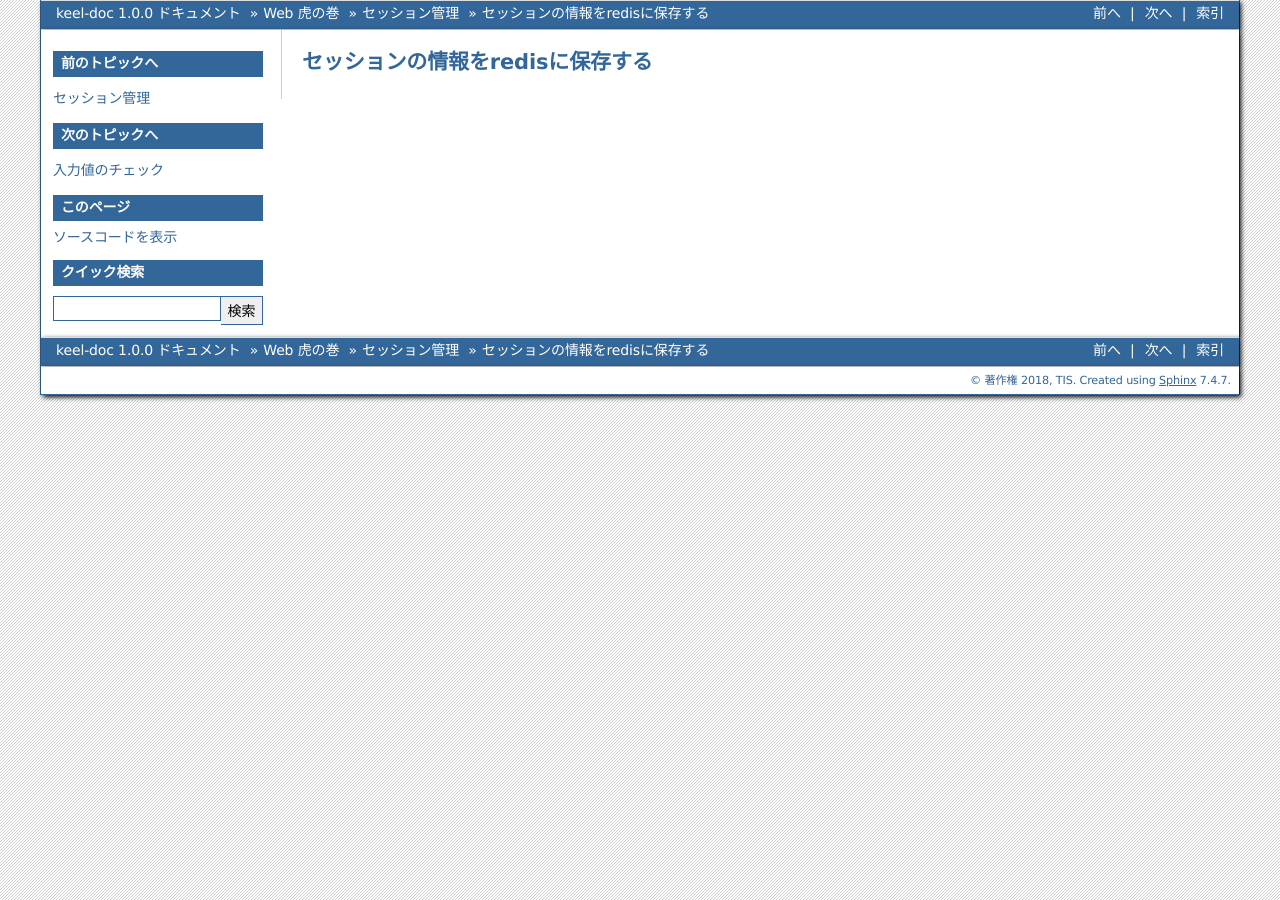
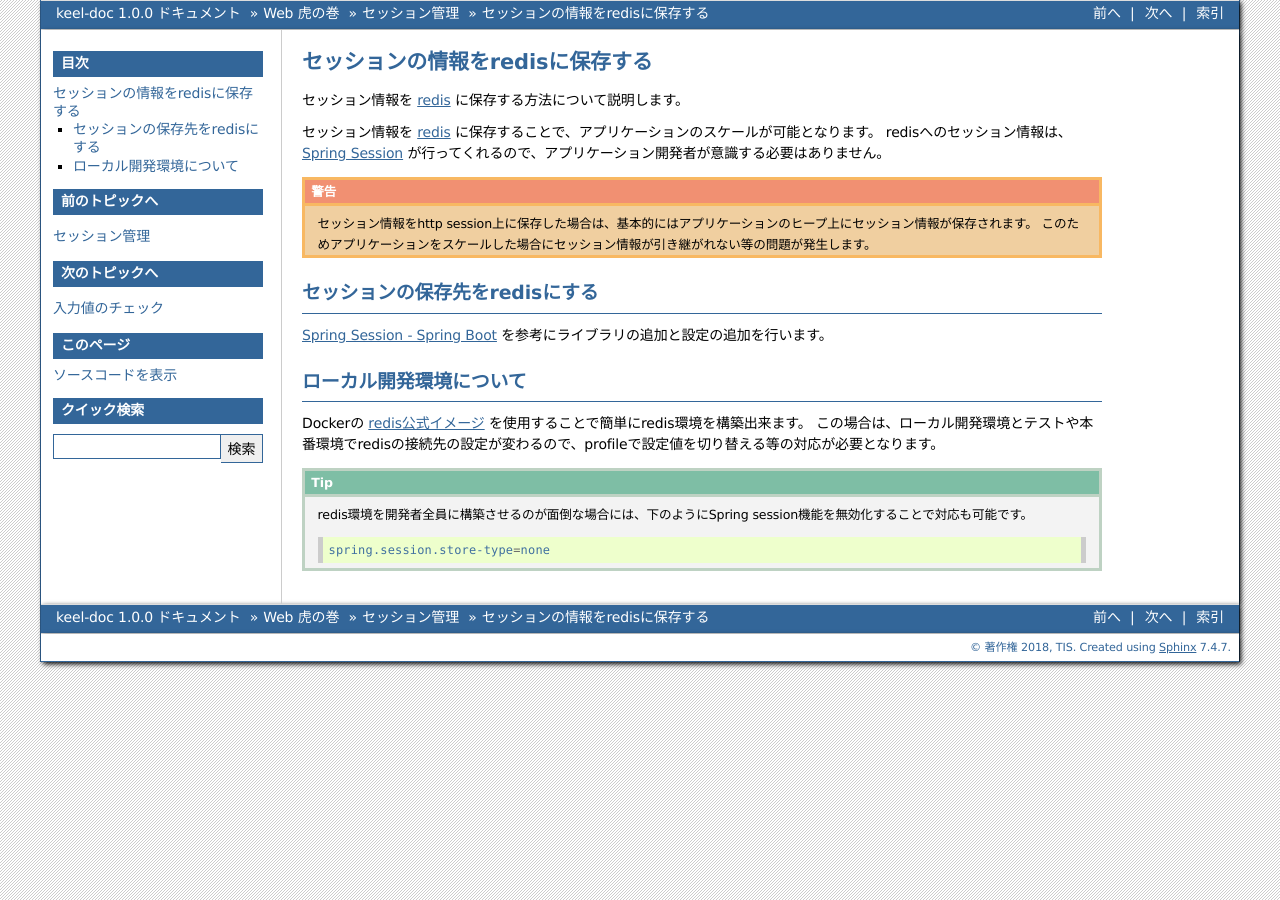
Before and after one commit to Fintan-contents/spring-crib-notes, a Sphinx documentation site: the page built from doc/web/session/session-redis.rst, in a window 1280 px wide. Built offline with Sphinx 7.4.7, drawn with Linux system fonts in a browser that asks for light colours.

Commit message:
セッション管理(redis)の章を作成しました

```diff
--- a/doc/web/session/session-redis.rst
+++ b/doc/web/session/session-redis.rst
@@ -1,2 +1,28 @@
 セッションの情報をredisに保存する
 ====================================================================================================
+セッション情報を `redis <https://redis.io/>`_ に保存する方法について説明します。
+
+セッション情報を `redis <https://redis.io/>`_ に保存することで、アプリケーションのスケールが可能となります。
+redisへのセッション情報は、 `Spring Session <https://projects.spring.io/spring-session/>`_ が行ってくれるので、アプリケーション開発者が意識する必要はありません。
+
+.. warning::
+
+  セッション情報をhttp session上に保存した場合は、基本的にはアプリケーションのヒープ上にセッション情報が保存されます。
+  このためアプリケーションをスケールした場合にセッション情報が引き継がれない等の問題が発生します。
+
+セッションの保存先をredisにする
+----------------------------------------------------------------------------------------------------
+`Spring Session - Spring Boot <https://docs.spring.io/spring-session/docs/current/reference/html5/guides/boot-redis.html>`_ を参考にライブラリの追加と設定の追加を行います。
+
+ローカル開発環境について
+----------------------------------------------------------------------------------------------------
+Dockerの `redis公式イメージ <https://hub.docker.com/_/redis/>`_ を使用することで簡単にredis環境を構築出来ます。
+この場合は、ローカル開発環境とテストや本番環境でredisの接続先の設定が変わるので、profileで設定値を切り替える等の対応が必要となります。
+
+.. tip::
+
+  redis環境を開発者全員に構築させるのが面倒な場合には、下のようにSpring session機能を無効化することで対応も可能です。
+
+  .. code-block:: properties
+
+    spring.session.store-type=none
```
